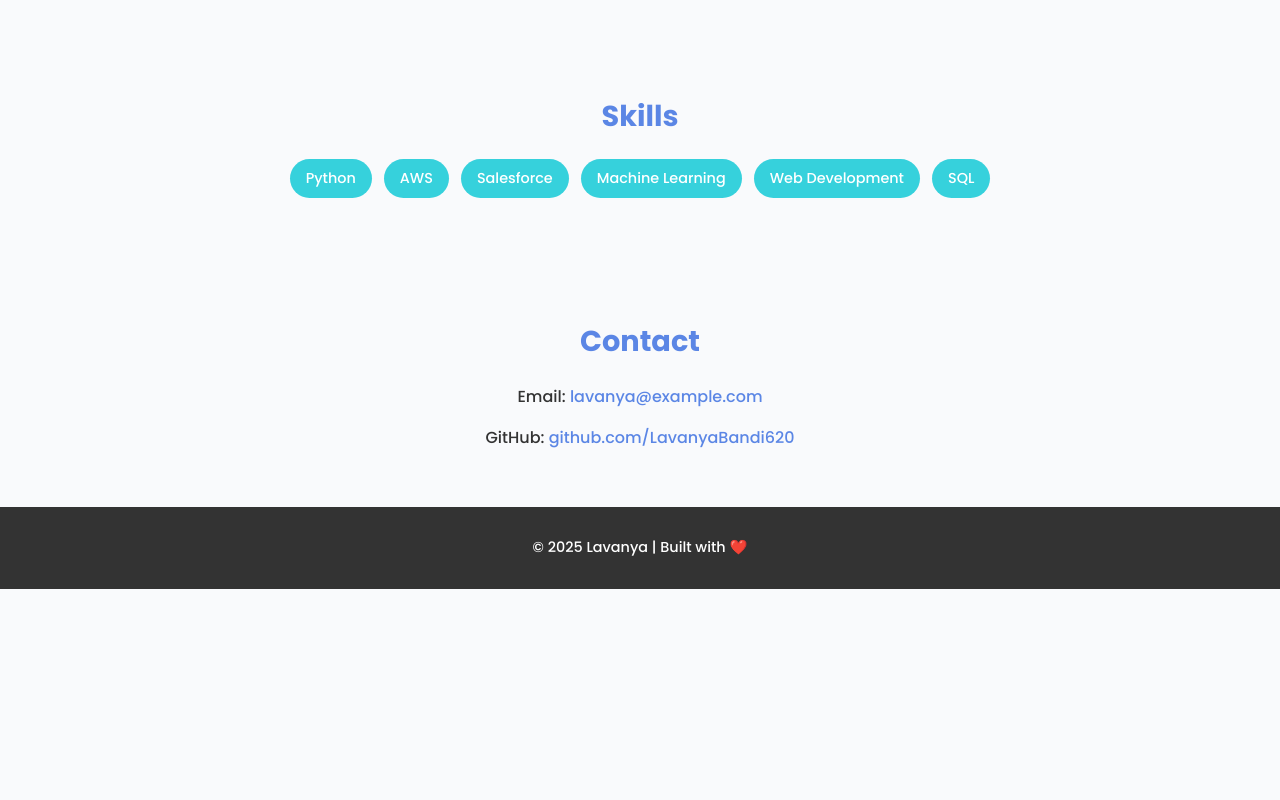
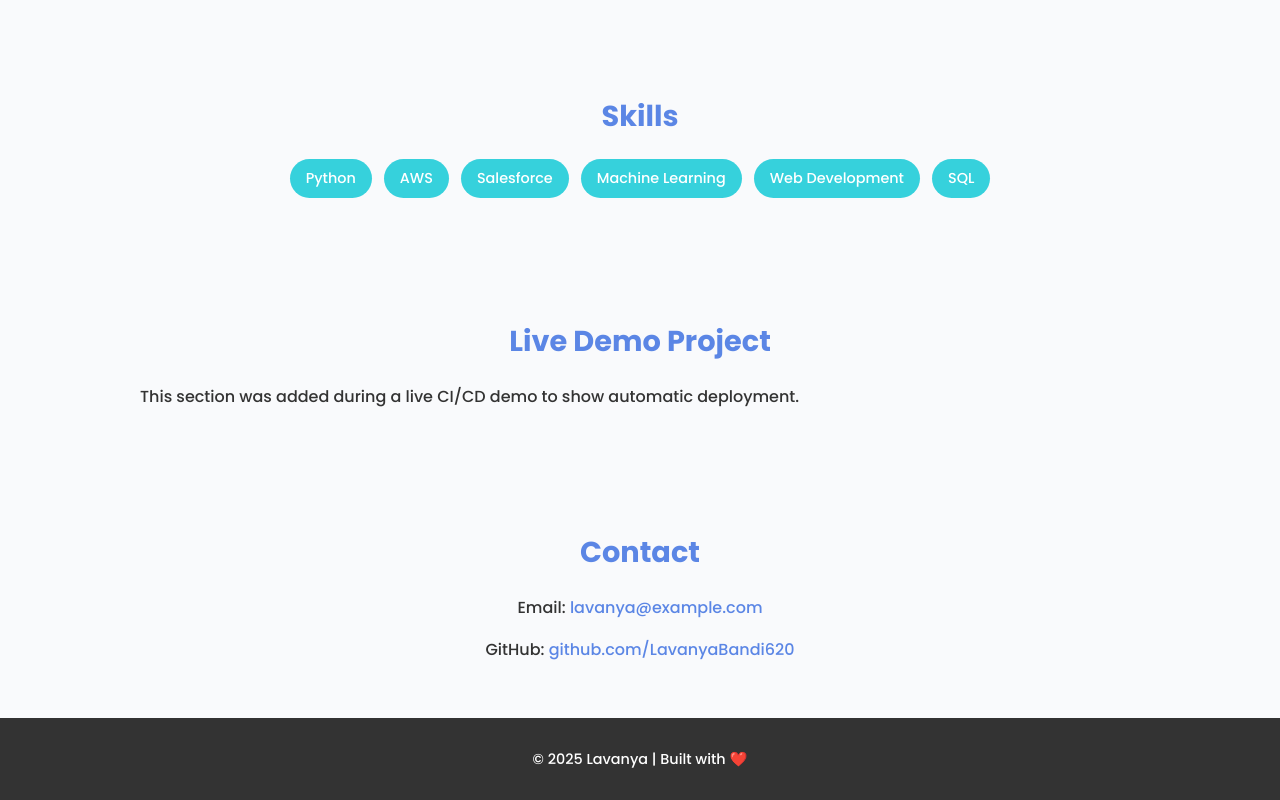
Before and after one commit to LavanyaBandi620/website, a plain HTML site: page index.html in a window 1280 px wide. Shown: the part 1113-1913 px from the top of the page. Before the commit the page ends 1702 px from the top, so only its background shows below. Drawn offline with Linux system fonts and the light colour scheme.

Commit message:
Add live demo project

```diff
--- a/index.html
+++ b/index.html
@@ -75,6 +75,11 @@
         <li>SQL</li>
       </ul>
     </section>
+    <section>
+        <h2>Live Demo Project</h2>
+        <p>This section was added during a live CI/CD demo to show automatic deployment.</p>
+    </section>
+
 
     <section id="contact">
       <h2>Contact</h2>
```
